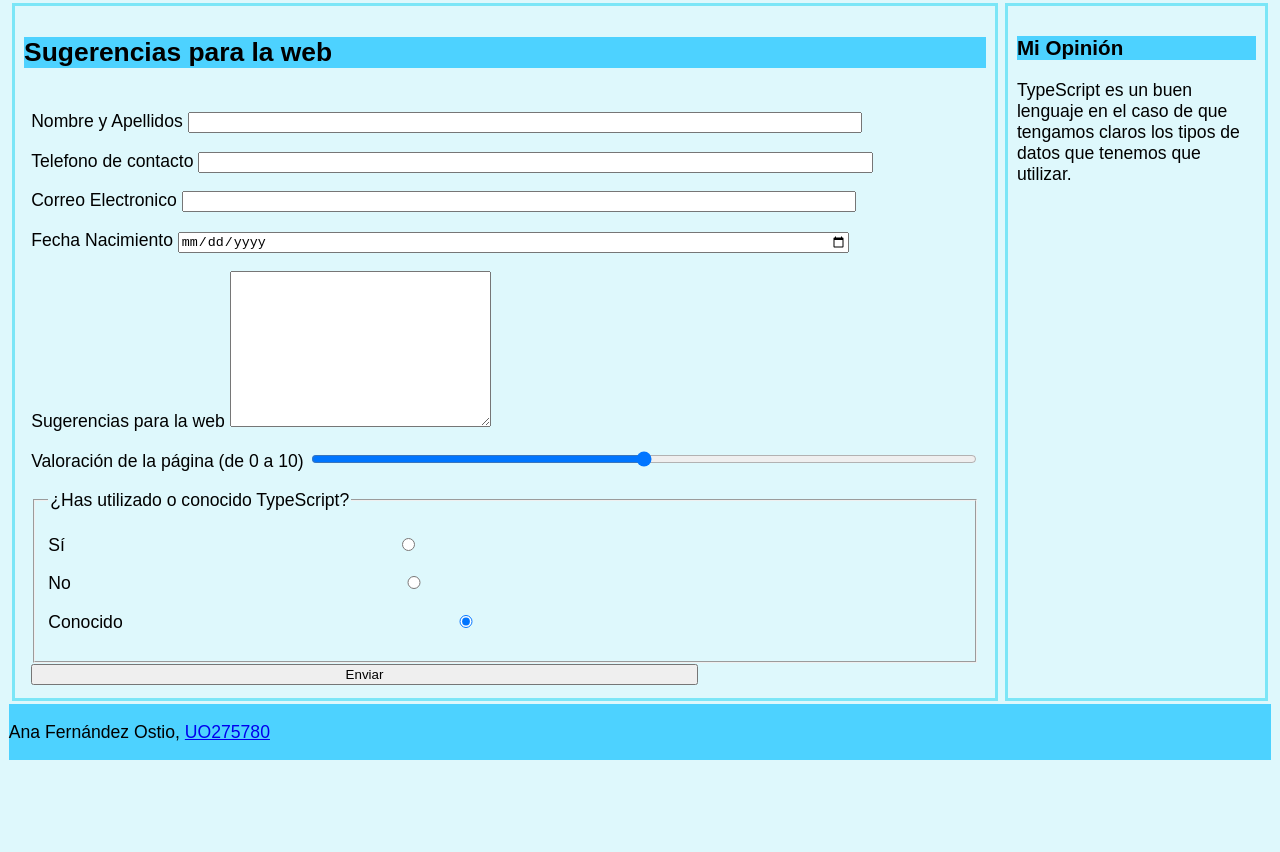
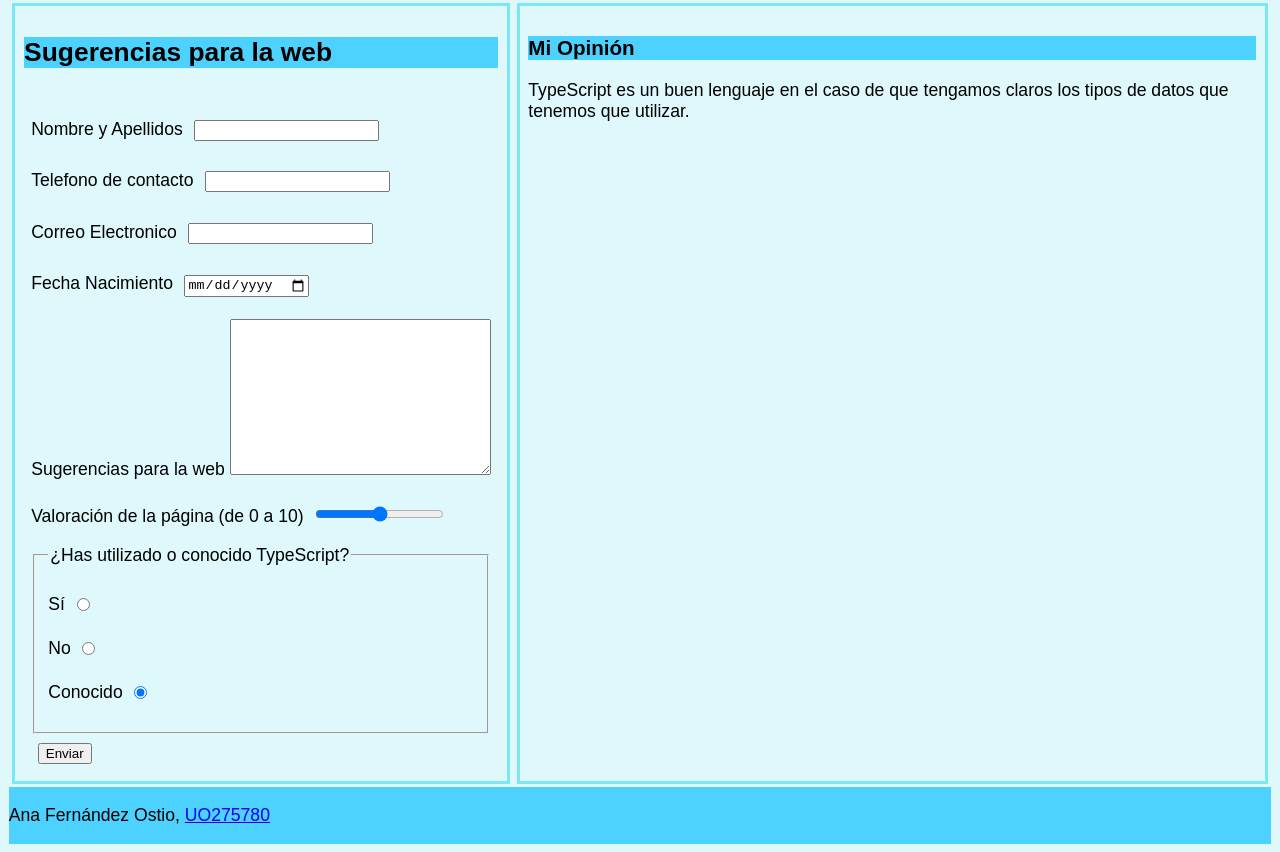
Before and after one commit to AnaOstio/SEW, a plain HTML site: page opinion.html in a window 1280 px wide. Shown: the part 96-948 px from the top of the page. Before the commit the page ends 865 px from the top, so only its background shows below. Drawn offline with Linux system fonts and the light colour scheme.

Commit message:
Add files via upload

```diff
--- a/estilo/estilo.css
+++ b/estilo/estilo.css
@@ -52,7 +52,9 @@ form{
 }
 /*(0,0,1)*/
 input{
-    width: 50em;
+    margin-top: 0.625em;
+    margin-bottom: 0.375em;
+    margin-left:0.5em ;
 }
 
 /*TABLA*/
```
